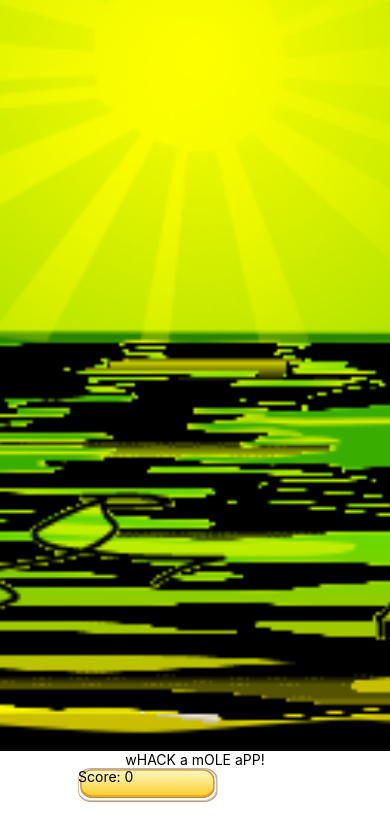
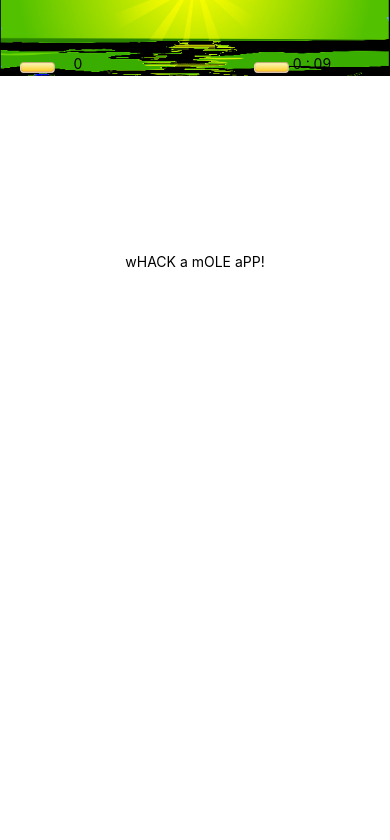
Before and after one commit to SethDonohue/whack-a-mole, a React Native app: screen / in a window 390 px wide. Shown: the top 840 px of the page. Built offline with nearby package versions, Linux system fonts and the light colour scheme.

Commit message:
timer formatting added

```diff
--- a/App.js
+++ b/App.js
@@ -1,27 +1,42 @@
 import React from 'react';
 import { StyleSheet, Text, View, ImageBackground } from 'react-native';
-import Button from './components/button';
+import Header from './components/header';
 import { createStore } from 'redux';
 import { Provider, connect } from 'react-redux';
 import reducer from './lib/reducer.js';
+// import gameOver from '../../lib/action';
 
-const preLoadedState = {
-  score: 0,
-}
 
-const store = createStore(reducer, preLoadedState);
+const store = createStore(reducer, { score: 0, timer: 9 });
 
 export default class App extends React.Component {
+  // countDownTimer = () => {
+  //   let timeLeft = 120;
+
+  //   gameTimer = setInterval(function(){
+  //     timeLeft--;
+  //     this.setState({
+  //       seconds:
+  //     })
+  //     if (timeLeft <= 0){
+  //       clearInterval(gameTimer);
+  //     }
+  //   },1000);
+  //   // setInterval()
+  //   // const countDownDate
+
+  //   // const stopTimer
+  //   setTimeout(update, 1000);
+
+  //   this.props.stopGame();
+  // }
+
   render() {
     return (
       <Provider store={store}>
         <View style={styles.container}>
-          <ImageBackground
-            source={require('./assets/game-screen-top.png')}
-            style={{ width: '100%', height: '100%' }}/>
+          <Header/>
           <Text>wHACK a mOLE aPP!</Text>
-
-          <Button/>
         </View>
       </Provider>
         );
@@ -33,6 +48,10 @@ const styles = StyleSheet.create({
     flex: 1,
     backgroundColor: '#fff',
     alignItems: 'center',
-    justifyContent: 'center',
+    // justifyContent: 'center',
   },
 });
+
+const mapDispatchToProps = dispatch => ({
+  stopGame: () => dispatch(gameOver()),
+})
--- a/components/button/index.js
+++ b/components/button/index.js
@@ -5,19 +5,65 @@ import incrementScoreCount from '../../lib/action';
 
 class Button extends Component {
   render() {
+    const minsToDisplay = () => {
+      const timerCount= this.props.timer;
+      if (timerCount > 119) {
+        return '2';
+      } else if (timerCount >= 60) {
+        return '1';
+      } else {
+        return '0';
+      }
+    };
+
+    const secondsToDisplay = () => {
+      const timerCount= this.props.timer;
+      if (timerCount == 120 || timerCount == 60) {
+        return '00';
+      } else if (timerCount > 69 && timerCount < 119) {
+        return this.props.timer - 60;
+      } else if (timerCount < 70 && timerCount > 60) {
+        return `0${this.props.timer - 60}`;
+      } else if (timerCount < 60 && timerCount > 10) {
+        return this.props.timer;
+      } else if (timerCount < 10) {
+        return `0${this.props.timer}`;
+      } else {
+        return '00';
+      }
+    };
+
+    const timeOrScoreJSX = this.props.isTimer ? (
+      `${minsToDisplay()} : ${secondsToDisplay()}`
+    ): this.props.score;
+
+    console.log(this.props.isTimer);
+    console.log(this.props.timer);
+
     return (
       <ImageBackground
       source={require('../../assets/gameBtn.png')}
-      imageStyle={{resizeMode: 'stretch'}}
-      style={{width: '60%', height: '20%'}}>
-        <Text>Score: {this.props.score}</Text>
+      imageStyle={{resizeMode: 'contain'}}
+      style={[this.props.style, styles.button]}>
+        <Text>{timeOrScoreJSX}</Text>
       </ImageBackground>
     );
   }
 }
 
+const styles = StyleSheet.create({
+  button: {
+    alignItems: 'center',
+    justifyContent: 'flex-start',
+    width: '30%',
+    padding: '5%',
+  },
+});
+
+
 const mapStateToProps = state => ({
   score: state.score,
+  timer: state.timer,
 });
 
 const mapDispatchToProps = dispatch => ({
--- /dev/null
+++ b/components/header/index.js
@@ -0,0 +1,47 @@
+import React, { Component } from 'react';
+import { View, Text, StyleSheet, ImageBackground } from 'react-native';
+import { connect } from 'react-redux';
+import Button from '../button';
+
+class Header extends Component {
+  render() {
+    return (
+      <ImageBackground
+        source={require('../../assets/game-screen-top.png')}
+        style={styles.header}>
+        <Button
+        style={styles.buttonOne}
+        />
+        <Button
+        isTimer={true}
+        style={styles.buttonTwo}
+        />
+      </ImageBackground>
+    );
+  }
+}
+
+const styles = StyleSheet.create({
+  header: {
+    // flex: 1,
+    // imageStyle: 'stretch',
+    // position: 'relative',
+    width: '100%',
+    height: '30%',
+    alignItems: 'center',
+    justifyContent: 'center',
+  },
+  buttonOne: {
+    position: 'absolute',
+    top: '14%',
+    left: '5%',
+  },
+  buttonTwo: {
+    position: 'absolute',
+    top: '14%',
+    right: '5%',
+  },
+});
+
+
+export default Header;
```
